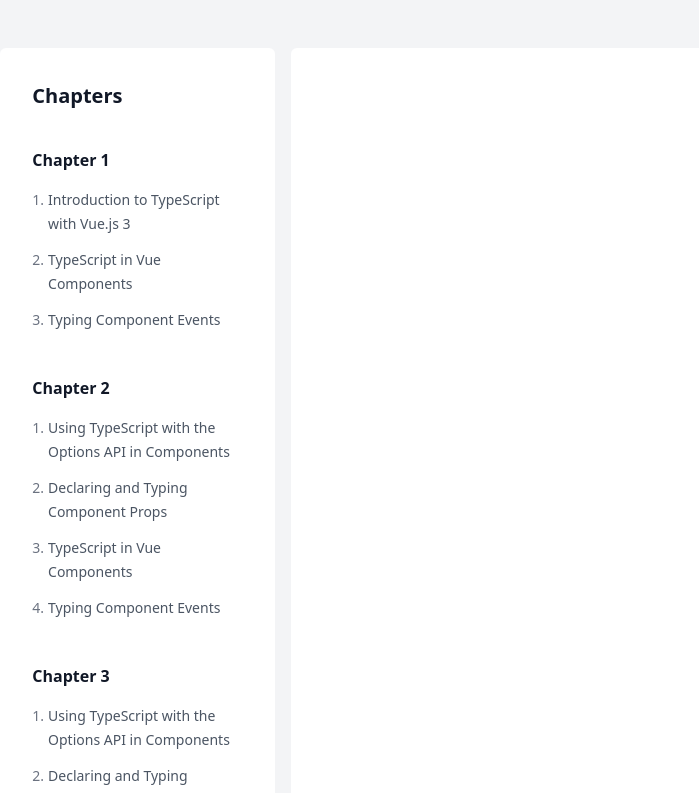
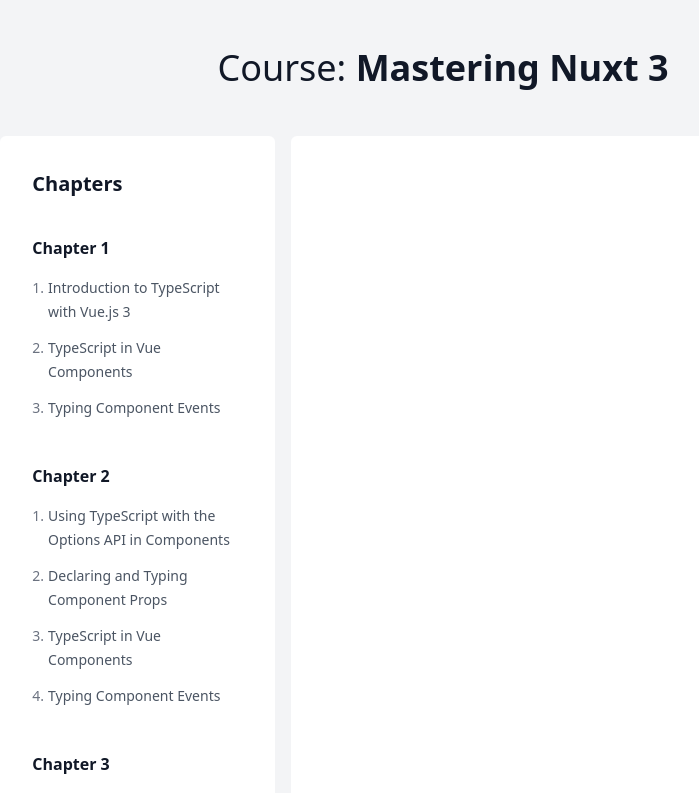
Before and after one commit to mazay33/nuxt-3-course, a Nuxt app: page /course in a window 1280 px wide. Shown: the top 793 px of the page, without its empty margins (197-896 px from the left). Built offline with nearby package versions, Linux system fonts and the light colour scheme.

Commit message:
feat: course title

```diff
--- a/pages/course.vue
+++ b/pages/course.vue
@@ -1,4 +1,12 @@
 <template>
+  <div class="prose mb-12">
+    <h1>
+      <span class="font-medium">
+        Course:
+        <span class="font-bold">Mastering Nuxt 3</span>
+      </span>
+    </h1>
+  </div>
   <div class="flex flex-row justify-center flex-grow">
     <div
       class="prose mr-4 p-8 bg-white rounded-md min-w-[20ch] max-w-[30ch] flex flex-col"
@@ -15,12 +23,10 @@
           :key="lesson.slug"
           class="flex flex-row space-x-1 no-underline prose-sm font-normal py-1 px-4 -mx-4"
           :to="lesson.path"
-            :class="{
-              'text-blue-500':
-                lesson.path === $route.fullPath,
-              'text-gray-600':
-                lesson.path !== $route.fullPath,
-            }"
+          :class="{
+            'text-blue-500': lesson.path === $route.fullPath,
+            'text-gray-600': lesson.path !== $route.fullPath,
+          }"
         >
           <span class="text-gray-500">{{ index + 1 }}.</span>
           <span>{{ lesson.title }}</span>
```
